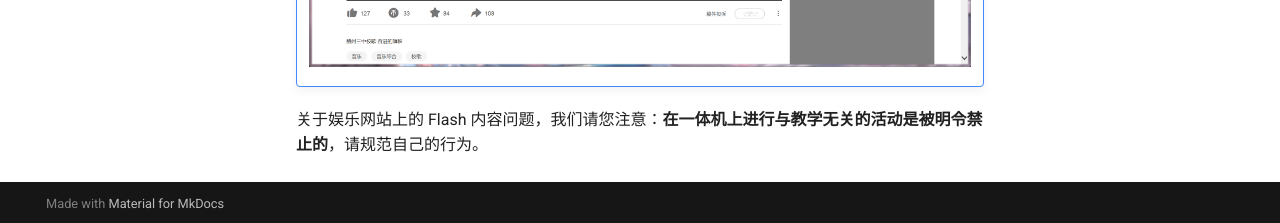
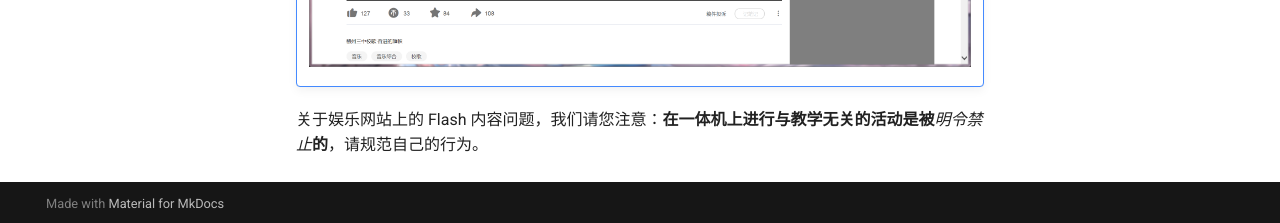
Before and after one commit to su-gzno3ms/tech-guide, an MkDocs documentation site: the page built from docs/daily-maintenance/software/flash.md, in a window 1280 px wide and 900 px high, scrolled down 1887 px. Shown: the part 674-897 px from the top of the window. Built offline with MkDocs 1.6.1 and Material for MkDocs 9.7.7, drawn with Linux system fonts in a browser that asks for light colours.

```diff
--- a/docs/daily-maintenance/software/flash.md
+++ b/docs/daily-maintenance/software/flash.md
@@ -26,4 +26,4 @@ Flash Player 本身并没有广告，但自从 2018 年 2 月 28 日，Adobe将
 	![](./images/chrome-would-not-load-flash-contents.png)
 	![](./images/bilibili-has-removed-flash-player-support.png)
 
-关于娱乐网站上的 Flash 内容问题，我们请您注意：**在一体机上进行与教学无关的活动是被明令禁止的**，请规范自己的行为。
+关于娱乐网站上的 Flash 内容问题，我们请您注意：**在一体机上进行与教学无关的活动是被***明令禁止***的**，请规范自己的行为。
```
